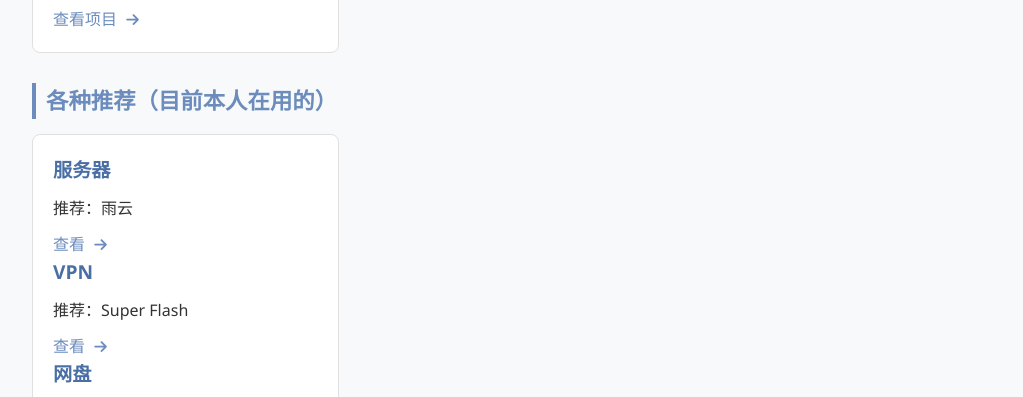
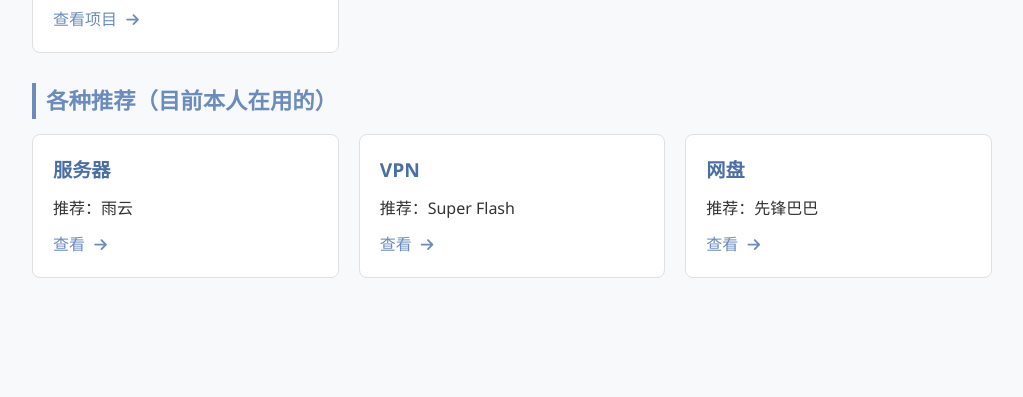
Before and after one commit to wth2026/wth2026.github.io, a plain HTML site: page index.html in a window 1280 px wide. Shown: the part 2734-3131 px from the top of the page, without its empty margins (128-1151 px from the left). Drawn offline with Linux system fonts and the light colour scheme.

Commit message:
Add project cards for VPN and cloud storage

```diff
--- a/index.html
+++ b/index.html
@@ -412,18 +412,23 @@
                         <a href="https://www.rainyun.com/NjE1Mzcz_" class="project-link">
                             查看 <i class="fas fa-arrow-right"></i>
                         </a>
+                    </div>
 
+                    <div class="project-card">
                         <h4 class="project-name">VPN</h4>
                         <p>推荐：Super Flash</p>
                         <a href="https://x-superflash.com/#/register?code=xct4aNlY" class="project-link">
                             查看 <i class="fas fa-arrow-right"></i>
                         </a>
+                    </div>
 
+                    <div class="project-card">
                         <h4 class="project-name">网盘</h4>
                         <p>推荐：先锋巴巴</p>
                         <a href="https://baba.xfshangan.cn/" class="project-link">
                             查看 <i class="fas fa-arrow-right"></i>
                         </a>
+                    </div>
                     </div>
                 </div>
             </div>
```
